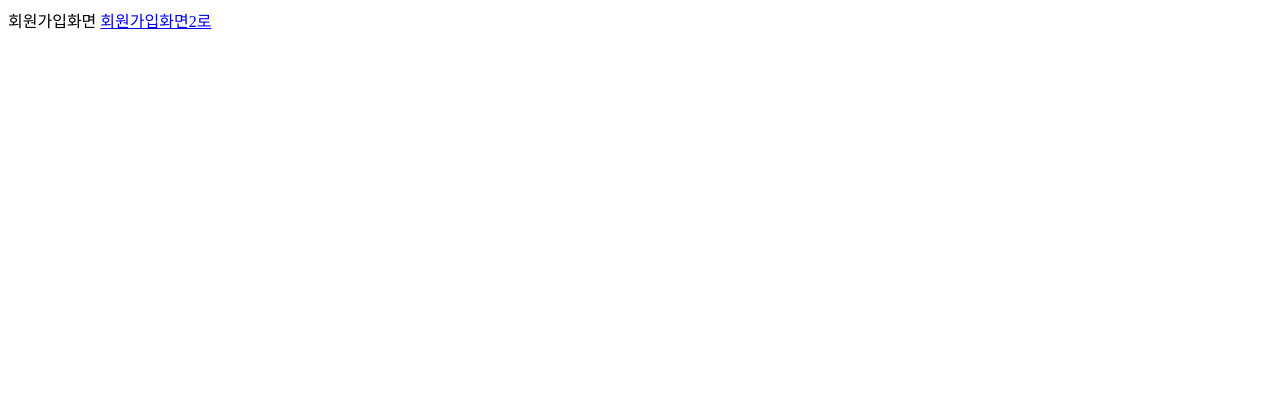
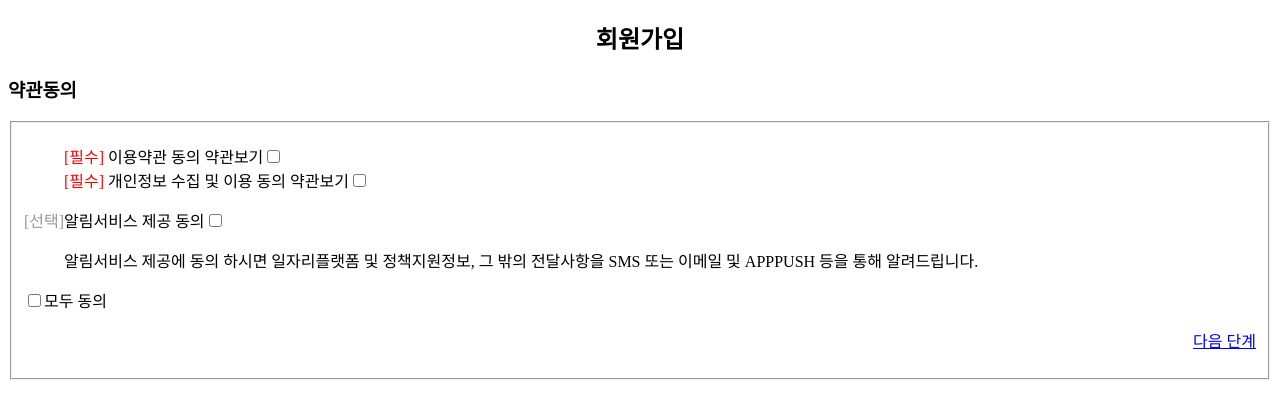
Before and after one commit to eliemiz/jobaba, a plain HTML site: page WebContent/signup/signup.html in a window 1280 px wide. Drawn offline with Linux system fonts and the light colour scheme.

Commit message:
회원가입

```diff
--- a/WebContent/signup/signup.html
+++ b/WebContent/signup/signup.html
@@ -2,10 +2,42 @@
 <html>
 <head>
 <meta charset="UTF-8">
-<title>Insert title here</title>
+<title>회원가입-약관동의</title>
+<style>
+.essen{
+	color : red;
+}
+.inessen{
+color : #999999;
+}
+</style>
 </head>
 <body>
-	회원가입화면
-	<a href="signup2.html" target="main">회원가입화면2로</a>
+<div>
+	<h2 align="center">회원가입</h2>
+
+	<div>
+	<h3>약관동의</h3>
+	</div>
+	<form>
+	<fieldset>
+	<div>
+	<ul type="none">
+	<li><label><span class="essen">[필수]</span> 이용약관 동의 <span>약관보기</span><input type="checkbox" value="1"></label></li>
+	<li><label><span class="essen">[필수]</span> 개인정보 수집 및  이용 동의 <span>약관보기</span><input type="checkbox" value="2"></label></li>
+	</ul>
+	</div>
+	<label><span class="inessen">[선택]</span><span>알림서비스 제공 동의</span><input type="checkbox" value="3"></label>
+	<div>
+	<ul type="none">
+	<li>알림서비스 제공에 동의 하시면 일자리플랫폼 및 정책지원정보, 그 밖의 전달사항을 SMS 또는 이메일 및 APPPUSH 등을 통해 알려드립니다.</li>
+	</ul>
+	</div>
+	<div><label><input type="checkbox" value="2">모두 동의</label></div>
+	<p align="right"><a href="signup2.html" target="main" >다음 단계</a></p>
+
+	</fieldset>
+	</form>
+	</div>
 </body>
 </html>
```
Also changed, not shown: WebContent/signup/signup2.html (+33 -2 lines), WebContent/signup/signup3.html (added, +60 -0 lines).
